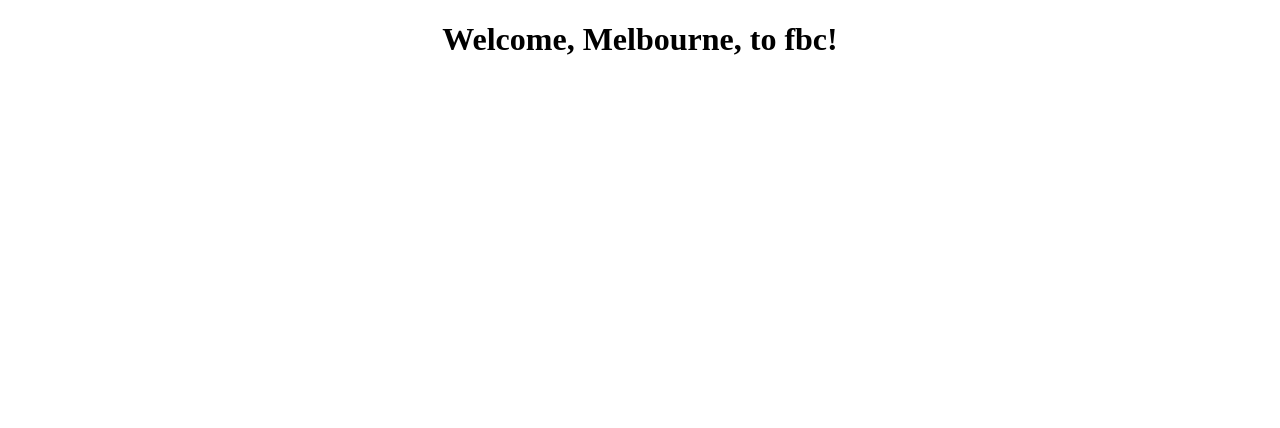
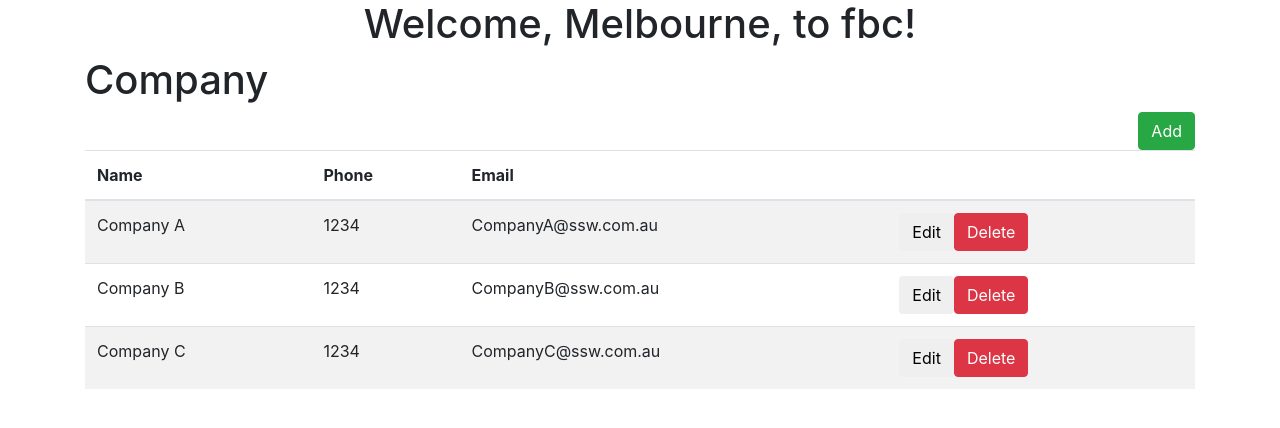
Before and after one commit to SSWConsulting/angular-superpowers-melbourne-201807, an Angular app in the folder firebootcamp-crm/: page / in a window 1280 px wide. Shown: the top 428 px of the page. Built offline with nearby package versions, Linux system fonts and the light colour scheme.

Commit message:
Company list component init | company interface init | bootstrap integration <3

```diff
--- a/firebootcamp-crm/angular.json
+++ b/firebootcamp-crm/angular.json
@@ -27,7 +27,10 @@
               "src/assets"
             ],
             "styles": [
-              "src/styles.scss"
+              "src/styles.scss",
+              {
+                "input": "./node_modules/bootstrap/dist/css/bootstrap.css"
+              }
             ],
             "scripts": []
           },
--- a/firebootcamp-crm/package.json
+++ b/firebootcamp-crm/package.json
@@ -20,9 +20,12 @@
     "@angular/platform-browser": "^6.0.3",
     "@angular/platform-browser-dynamic": "^6.0.3",
     "@angular/router": "^6.0.3",
+    "@ng-bootstrap/schematics": "^2.0.0-alpha.1",
     "core-js": "^2.5.4",
     "rxjs": "^6.0.0",
-    "zone.js": "^0.8.26"
+    "zone.js": "^0.8.26",
+    "@ng-bootstrap/ng-bootstrap": "^2.0.0-alpha.0",
+    "bootstrap": "^4.0.0"
   },
   "devDependencies": {
     "@angular/compiler-cli": "^6.0.3",
--- a/firebootcamp-crm/src/app/app.component.html
+++ b/firebootcamp-crm/src/app/app.component.html
@@ -5,4 +5,6 @@
   </h1>
   </div>
 
-<router-outlet></router-outlet>
+  <div class="container">
+    <fbc-company-list></fbc-company-list>
+  </div>
--- a/firebootcamp-crm/src/app/app.component.ts
+++ b/firebootcamp-crm/src/app/app.component.ts
@@ -7,10 +7,4 @@
 })
 export class AppComponent {
   title = 'fbc';
-
-  keyPressed($event) {
-    // console.log($event);
-    this.title = $event.target.value;
-  }
-
 }
--- a/firebootcamp-crm/src/app/app.module.ts
+++ b/firebootcamp-crm/src/app/app.module.ts
@@ -4,15 +4,19 @@
 import { AppRoutingModule } from './app-routing.module';
 import { AppComponent } from './app.component';
 import { FormsModule } from '@angular/forms';
+import { CompanyListComponent } from './company/company-list/company-list.component';
+import { NgbModule } from '@ng-bootstrap/ng-bootstrap';
 
 @NgModule({
   declarations: [
-    AppComponent
+    AppComponent,
+    CompanyListComponent
   ],
   imports: [
     BrowserModule,
     AppRoutingModule,
-    FormsModule
+    FormsModule,
+    NgbModule.forRoot()
   ],
   providers: [],
   bootstrap: [AppComponent]
--- /dev/null
+++ b/firebootcamp-crm/src/app/company/company-list/company-list.component.html
@@ -0,0 +1,35 @@
+<h1 class="titleClass"> Company </h1>
+<button class="btn btn-success float-right">Add</button>
+
+<table class="table table-striped">
+  <thead>
+    <th>
+      Name
+    </th>
+    <th>
+      Phone
+    </th>
+    <th>
+      Email
+    </th>
+    <th>
+    </th>
+  </thead>
+  <tbody>
+    <tr *ngFor='let company of companies'>
+      <td>
+        {{ company.name }}
+      </td>
+      <td>
+        {{ company.phone }}
+      </td>
+      <td>
+        {{ company.email }}
+      </td>
+      <td>
+        <button class="btn btn-default">Edit</button>
+        <button class="btn btn-danger">Delete</button>
+      </td>
+    </tr>
+  </tbody>
+</table>
--- /dev/null
+++ b/firebootcamp-crm/src/app/company/company-list/company-list.component.ts
@@ -0,0 +1,27 @@
+import { Component, OnInit } from '@angular/core';
+import { Company } from 'src/app/company/company';
+
+@Component({
+  selector: 'fbc-company-list',
+  templateUrl: './company-list.component.html',
+  styleUrls: ['./company-list.component.scss']
+})
+export class CompanyListComponent implements OnInit {
+
+  constructor() { }
+
+  companies : Company[];
+
+  ngOnInit() {
+    this.companies = this.getCompanies();
+  }
+
+  getCompanies() : Company[]{
+    return [
+      {name: "Company A", phone: 1234, email: "CompanyA@ssw.com.au"},
+      {name: "Company B", phone: 1234, email: "CompanyB@ssw.com.au"},
+      {name: "Company C", phone: 1234, email: "CompanyC@ssw.com.au"},
+    ]
+  }
+
+}
--- /dev/null
+++ b/firebootcamp-crm/src/app/company/company.ts
@@ -0,0 +1,5 @@
+export interface Company {
+  name: string;
+  phone: number;
+  email: string;
+}
```
Also changed, not shown: firebootcamp-crm/src/app/company/company-list/company-list.component.scss (added), 1 other file (tests, documents, lock files or other folders).
